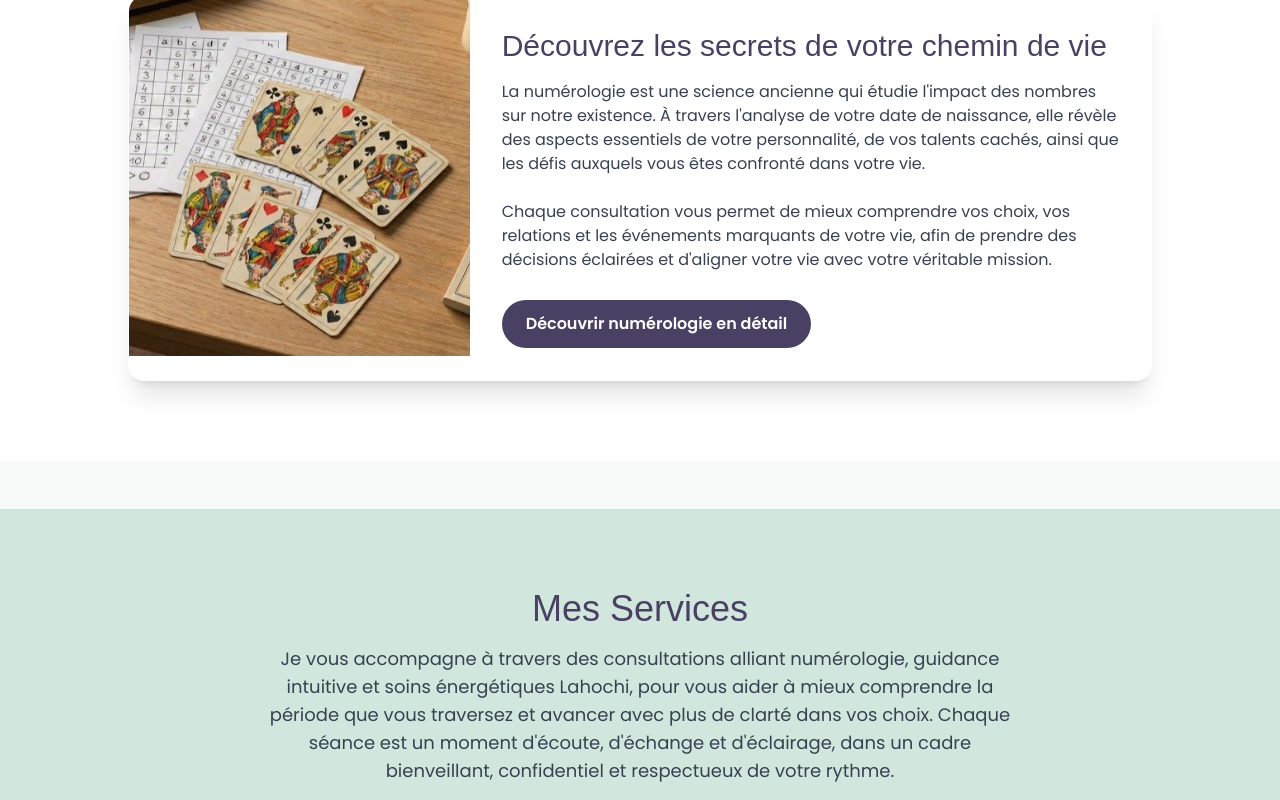
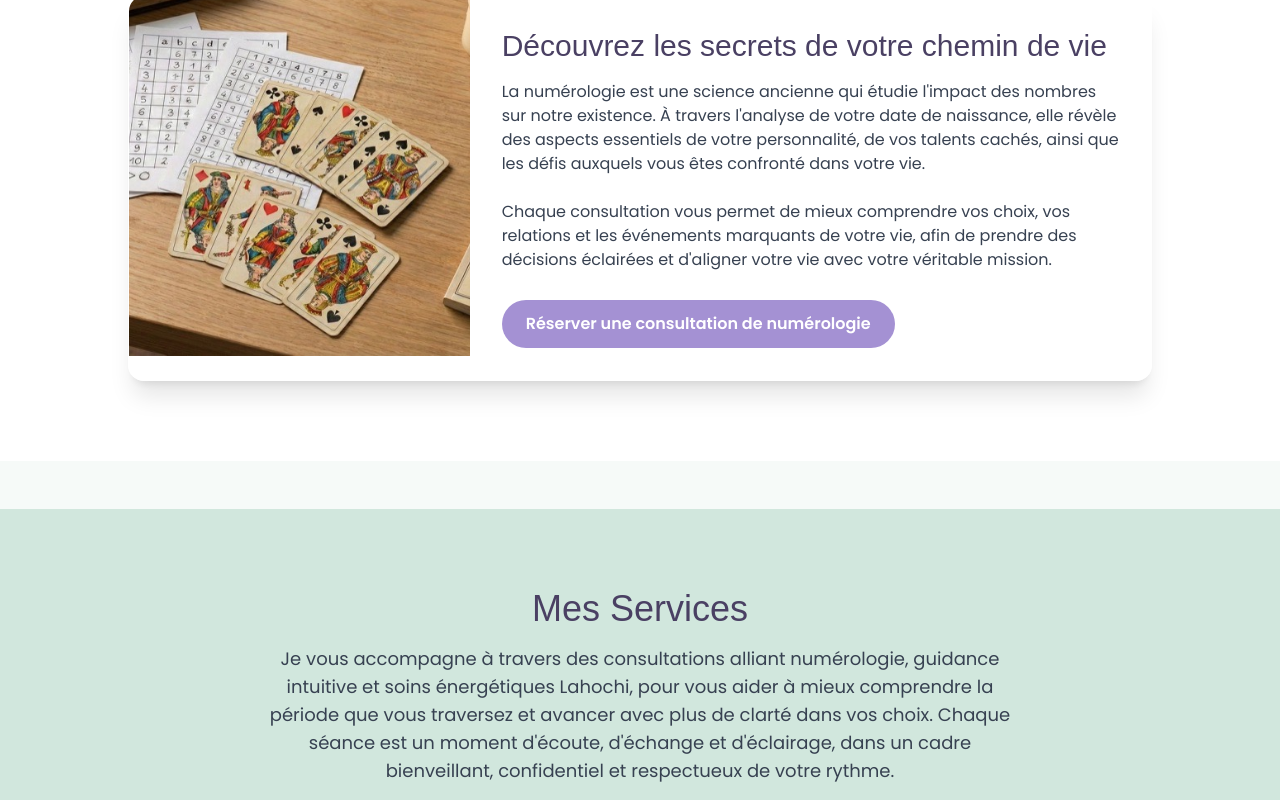
Before and after one commit to Creativityliberty/Tourma-line, a React (Vite) app: page /prestations in a window 1280 px wide. Shown: the part 863-1663 px from the top of the page. Built offline with nearby package versions, Linux system fonts and the light colour scheme; a web font is replaced by a local one.

Commit message:
feat(services): rediriger les boutons CTA de la section services vers Cal.com

```diff
--- a/src/components/sections/Services.tsx
+++ b/src/components/sections/Services.tsx
@@ -1,14 +1,8 @@
 import React from "react";
-import { Link } from "react-router-dom";
 import { AnimateOnScroll } from "../ui/AnimateOnScroll";
 import { SparklesIcon } from "../ui/icons";
+import { ConversionLink } from "../ui/ConversionLink";
 import { services } from "../../data/services";
-
-const servicePaths: Record<string, string> = {
-    numerology: "/numerologie",
-    cartomancy: "/cartomancie",
-    lahochi: "/soin-lahochi",
-};
 
 export const Services = ({
     activeTab,
@@ -18,7 +12,6 @@ export const Services = ({
     setActiveTab: (tab: string) => void;
 }) => {
     const currentService = services[activeTab];
-    const currentServicePath = servicePaths[activeTab];
 
     return (
         <section id="services" className="py-20 bg-white">
@@ -82,13 +75,17 @@ export const Services = ({
                                             ))}
                                         </ul>
                                     )}
-                                    {currentServicePath && (
-                                        <Link
-                                            to={currentServicePath}
-                                            className="inline-flex mt-7 items-center justify-center rounded-full bg-brand-dark px-6 py-3 text-sm sm:text-base font-semibold text-white transition-transform hover:scale-105 active:scale-95"
+                                    {currentService.calendlyUrl && (
+                                        <ConversionLink
+                                            kind="booking"
+                                            placement={`services-${currentService.id}`}
+                                            href={currentService.calendlyUrl}
+                                            target="_blank"
+                                            rel="noopener noreferrer"
+                                            className="inline-flex mt-7 items-center justify-center rounded-full bg-brand-purple hover:bg-opacity-90 px-6 py-3 text-sm sm:text-base font-semibold text-white transition-transform hover:scale-105 active:scale-95 text-center"
                                         >
-                                            Découvrir {currentService.title.toLowerCase()} en détail
-                                        </Link>
+                                            {currentService.calendlyButtonText || `Réserver ${currentService.title.toLowerCase()}`}
+                                        </ConversionLink>
                                     )}
                                 </div>
                             </div>
```
